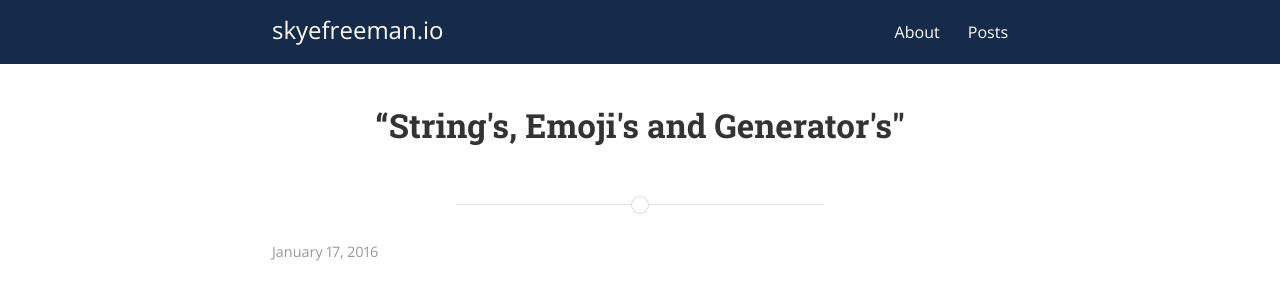
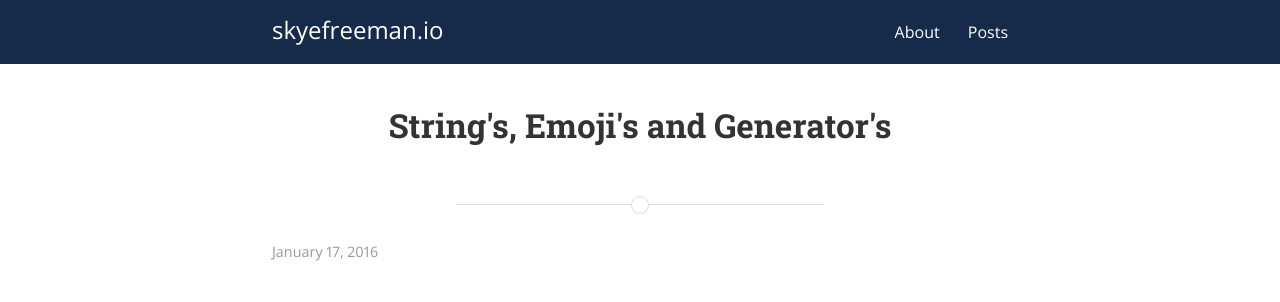
Before and after one commit to skyefreeman/skyefreeman.github.io, a Jekyll site: the page built from _posts/2016-01-17-a_swift_emoji_generator.markdown, in a window 1280 px wide and 900 px high. Shown: the top 302 px of the window. Built offline with Jekyll 4.4.1, drawn with Linux system fonts in a browser that asks for light colours; nearby versions of some CDN libraries; a style sheet for code colours, icons or effects is not loaded.

```diff
--- a/_posts/2016-01-17-a_swift_emoji_generator.markdown
+++ b/_posts/2016-01-17-a_swift_emoji_generator.markdown
@@ -1,6 +1,6 @@
 ---
 layout: post
-title: “String's, Emoji's and Generator's"
+title: String's, Emoji's and Generator's
 date: 2016-01-17 23:24:50
 author: Skye Freeman
 categories:
```
